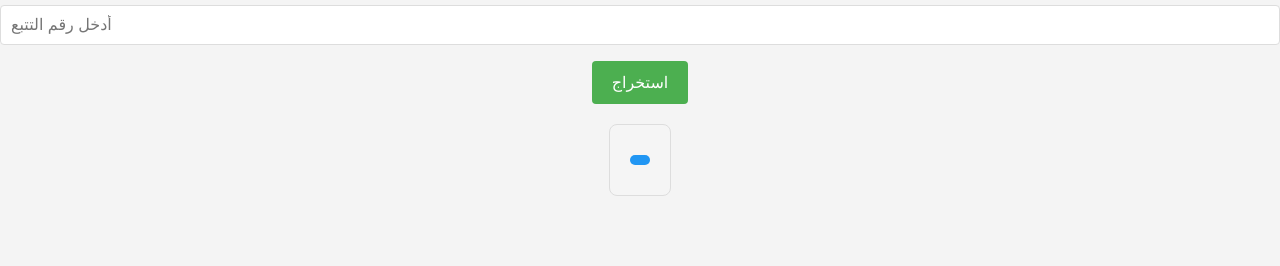
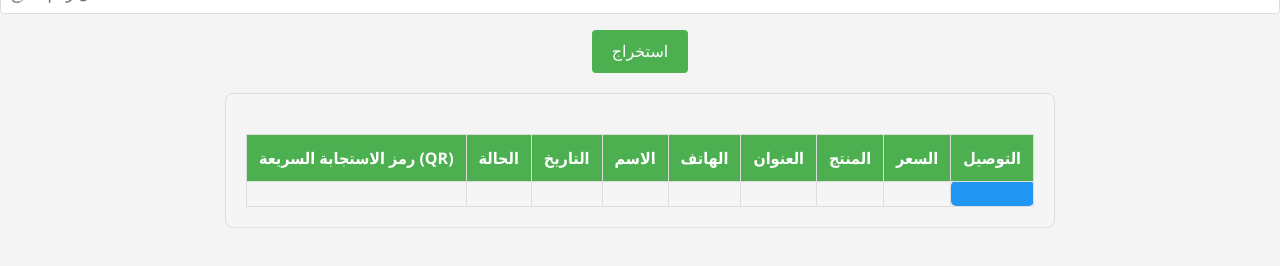
Before and after one commit to ot2dz/test, a website: page index.html in a window 1280 px wide. Shown: the part 348-614 px from the top of the page. Drawn offline with Linux system fonts and the light colour scheme.

Commit message:
Update index.html

```diff
--- a/index.html
+++ b/index.html
@@ -64,29 +64,46 @@
     padding: 20px;
     margin: 20px;
     border-radius: 8px;
-    text-align: center;
+    text-align: left; /* تحديد اليسار */
+}
+
+table {
+    width: 100%;
+    border-collapse: collapse;
+    margin-top: 20px;
+}
+
+th, td {
+    border: 1px solid #ddd;
+    padding: 12px; /* زيادة التباعد بين النصوص */
+    text-align: left;
+}
+
+th {
+    background-color: #4caf50;
+    color: white;
 }
 
 #qr {
-    font-size: 1.5em;
-    margin-bottom: 10px;
+    font-size: 1em; /* تحسين حجم النص */
+    margin-bottom: 5px; /* تقليل التباعد بين النصوص */
     cursor: pointer;
 }
 
 #status {
     color: #4caf50;
     font-weight: bold;
-    margin-bottom: 10px;
+    margin-bottom: 5px; /* تقليل التباعد بين النصوص */
 }
 
 #date {
-    font-size: 0.8em;
+    font-size: 0.9em; /* تحسين حجم النص */
     color: #777;
-    margin-bottom: 10px;
+    margin-bottom: 5px; /* تقليل التباعد بين النصوص */
 }
 
 #name, #phone, #address, #product, #price, #delivery {
-    margin-bottom: 10px;
+    margin-bottom: 5px; /* تقليل التباعد بين النصوص */
 }
 
 #product {
@@ -106,6 +123,7 @@
     font-weight: bold;
 }
 
+
         @import url("https://kit.fontawesome.com/a076d05399.js");
 
         #result i {
@@ -120,20 +138,39 @@
     <input type="text" id="trackingIdInput" placeholder="أدخل رقم التتبع">
     <button onclick="extractData()">استخراج</button>
     <div id="result">
-        <div id="qr"></div>
+        <table id="receiverTable">
+            <thead>
+                <tr>
+                    <th>رمز الاستجابة السريعة (QR)</th>
+                    <th>الحالة</th>
+                    <th>التاريخ</th>
+                    <th>الاسم</th>
+                    <th>الهاتف</th>
+                    <th>العنوان</th>
+                    <th>المنتج</th>
+                    <th>السعر</th>
+                    <th>التوصيل</th>
+                </tr>
+            </thead>
+            <tbody>
+                <tr>
+                    <td id="qr"></td>
+                    <td id="status"></td>
+                    <td id="date"></td>
+                    <td id="name"></td>
+                    <td id="phone"></td>
+                    <td id="address"></td>
+                    <td id="product"></td>
+                    <td id="price"></td>
+                    <td id="delivery"></td>
+                </tr>
+            </tbody>
+        </table>
+
         <i class="fas fa-copy"></i>
-        <div id="status"></div>
-        <div id="date"></div>
-        <div id="name"></div>
-        <div id="phone"></div>
-        <div id="address"></div>
-        <div id="product"></div>
-        <div id="price"></div>
-        <div id="delivery"></div>
     </div>
 
     <script>
-
         function extractData() {
             const trackingId = document.getElementById("trackingIdInput").value;
 
```
Lines whose indentation alone changed are shown as unchanged.
